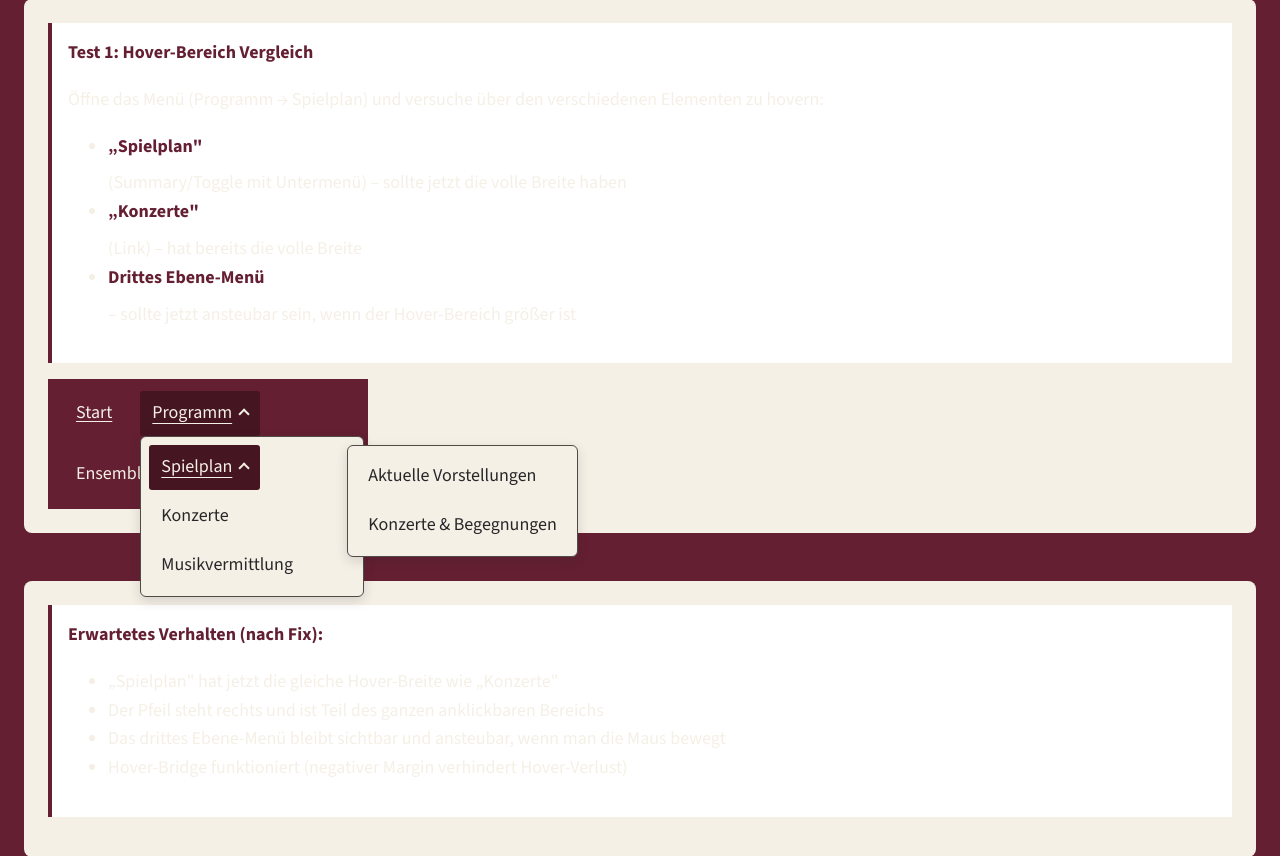
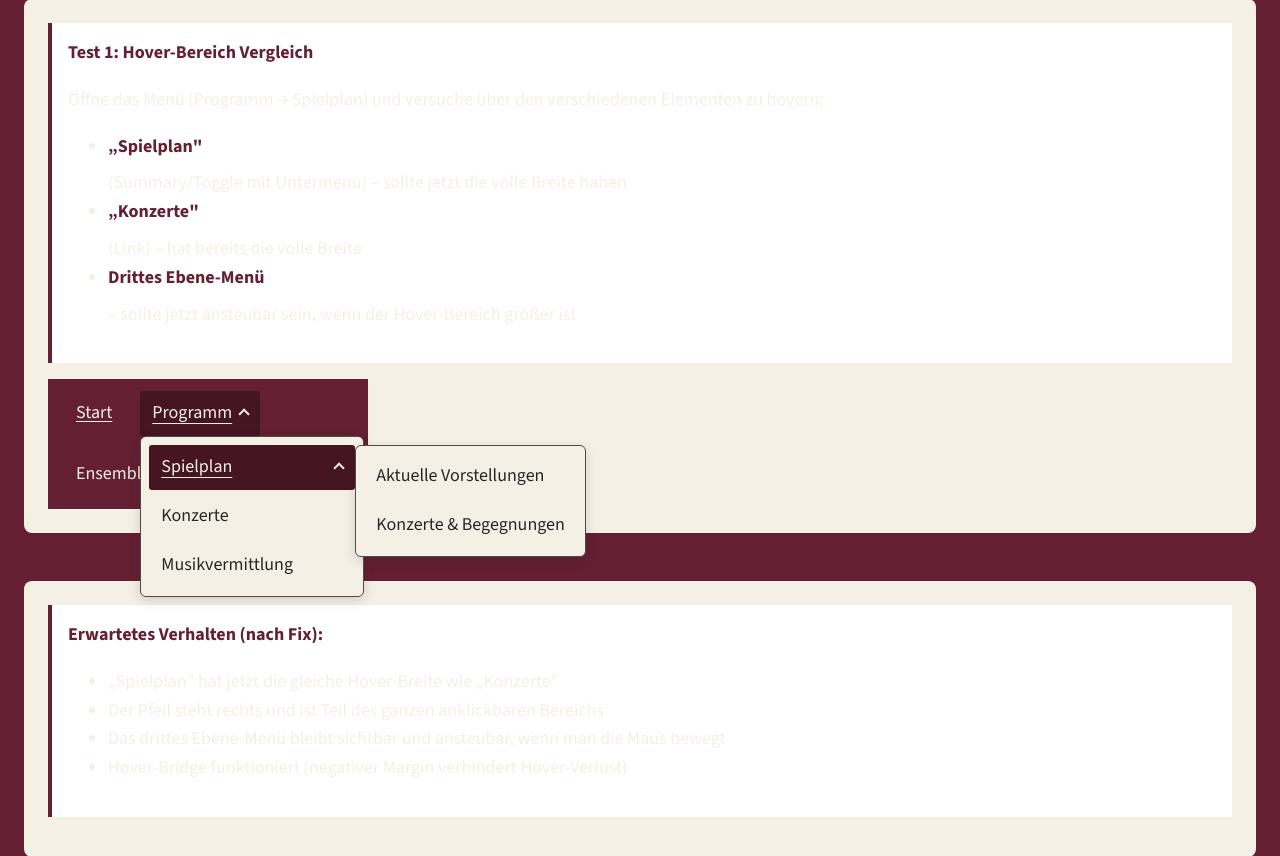
Before and after one commit to clavicarius/css-php-menu, a PHP site: page /test/hover-width-test.html in a window 1280 px wide. Shown: the part 95-951 px from the top of the page. Run offline with PHP 8.4, Linux system fonts and the light colour scheme.

Commit message:
fix(nav): stretch nested details to full row
Hover targeted shrink-wrapped details, so level-3 flyouts
were visible but not reachable.

```diff
--- a/css/components/navigation.css
+++ b/css/components/navigation.css
@@ -130,8 +130,14 @@
 
 .site-nav__links details > ul > li {
   display: flex;
-  align-items: center;
+  align-items: stretch;
   gap: var(--space-1);
+}
+
+.site-nav__links details > ul > li > details {
+  flex: 1 1 auto;
+  min-inline-size: 0;
+  inline-size: 100%;
 }
 
 .site-nav__links details > ul a,
@@ -139,6 +145,11 @@
 .site-nav__links details > ul li > details > summary {
   flex: 1;
   text-decoration: none;
+}
+
+.site-nav__links details > ul > li > details > summary {
+  inline-size: 100%;
+  justify-content: space-between;
 }
 
 .site-nav__links a:hover,
@@ -176,9 +187,17 @@
 
   .site-nav__links details[open] > ul,
   .site-nav__links details:hover > ul,
-  .site-nav__links details:focus-within > ul {
+  .site-nav__links details:focus-within > ul,
+  .site-nav__links li:hover > details > ul,
+  .site-nav__links li:focus-within > details > ul {
     display: grid;
     gap: var(--space-1);
+  }
+
+  .site-nav__links details > ul > li:hover,
+  .site-nav__links details > ul > li:focus-within,
+  .site-nav__links details > ul > li:has(details[open]) {
+    z-index: 4;
   }
 
   .site-nav__links > li:nth-last-child(-n + 2):not(:first-child) > details[name="site-nav-level-1"] > ul {
@@ -190,14 +209,13 @@
     position: absolute;
     inset-block-start: 0;
     inset-inline-start: 100%;
+    z-index: 3;
     margin-block-start: 0;
-    margin-inline-start: -0.5rem;
   }
 
   .site-nav__links > li:nth-last-child(-n + 2):not(:first-child) > details[name="site-nav-level-1"] > ul > li > details > ul {
     inset-inline-start: auto;
     inset-inline-end: 100%;
-    margin-inline-end: -0.5rem;
   }
 
   .site-nav__links > li > details > .site-nav__submenu--reverse {
@@ -214,7 +232,9 @@
 
   @supports selector(details::details-content) {
     .site-nav__links details:hover::details-content,
-    .site-nav__links details:focus-within::details-content {
+    .site-nav__links details:focus-within::details-content,
+    .site-nav__links li:hover > details::details-content,
+    .site-nav__links li:focus-within > details::details-content {
       content-visibility: visible;
     }
   }
```
